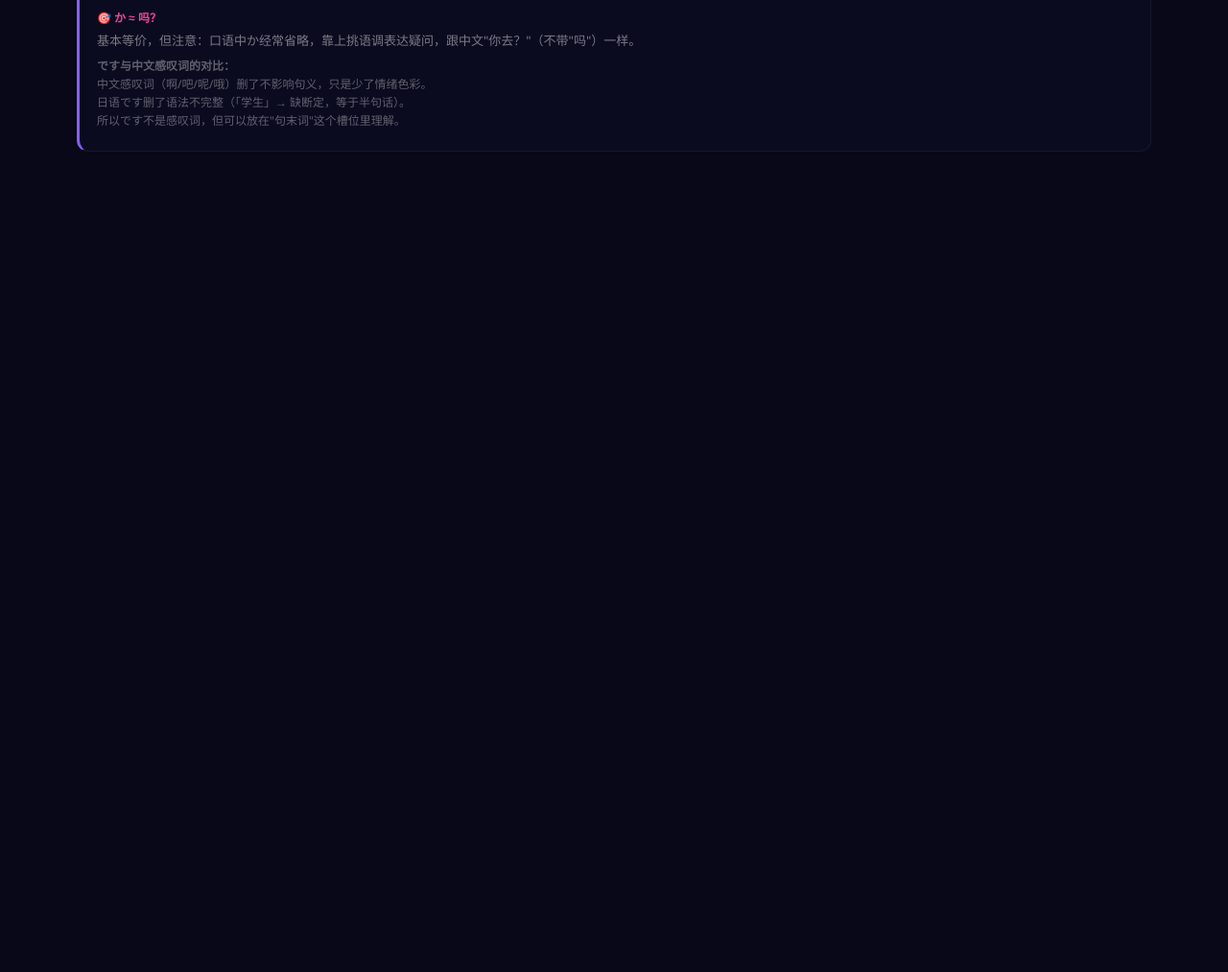
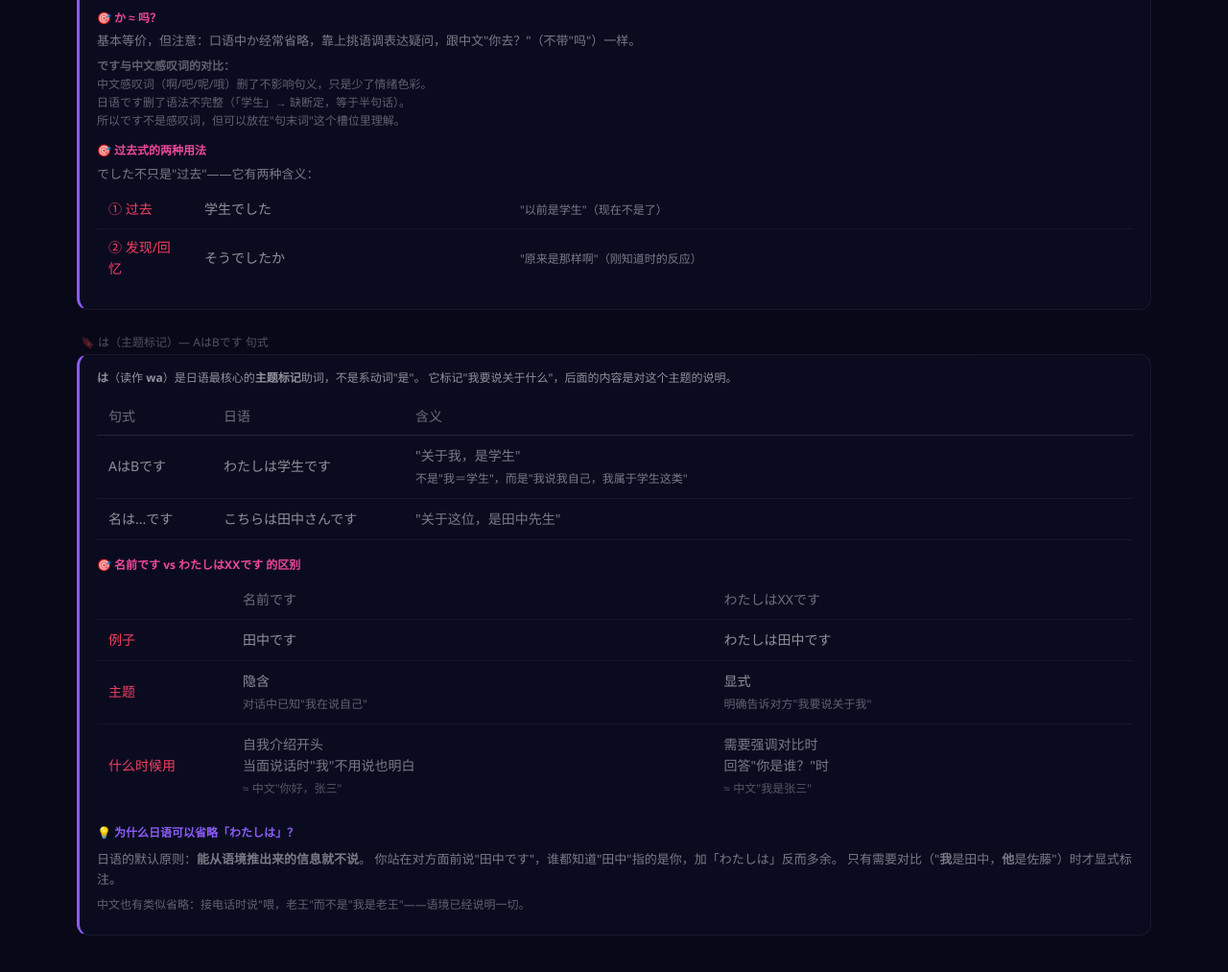
Before and after one commit to klzw12/knowledge-graph-3d, a website: page public/pages/languages/japanese.html in a window 1280 px wide. Shown: the part 1321-2334 px from the top of the page at 96% size. Before the commit the page ends 1575 px from the top, so only its background shows below. Drawn offline with Linux system fonts and the light colour scheme.

Commit message:
feat(jp): add wa topic marker, name desu vs watashi wa, past tense usage notes

```diff
--- a/public/pages/languages/japanese.html
+++ b/public/pages/languages/japanese.html
@@ -235,6 +235,98 @@
           所以です不是感叹词，但可以放在"句末词"这个槽位里理解。
         </p>
 
+        <p style="margin-top:12px;margin-bottom:4px;"><b style="color:#ec4899;">🎯 过去式的两种用法</b></p>
+        <p style="color:rgba(255,255,255,.45);font-size:13px;margin-bottom:6px;">
+          でした不只是"过去"——它有两种含义：
+        </p>
+        <table style="width:100%;border-collapse:collapse;margin:8px 0;font-size:14px;">
+          <tr style="border-bottom:1px solid rgba(255,255,255,.05);">
+            <td style="padding:8px 12px;width:100px;color:#f43f5e;">① 过去</td>
+            <td style="padding:8px 12px;">学生でした</td>
+            <td style="padding:8px 12px;color:rgba(255,255,255,.45);font-size:12px;">"以前是学生"（现在不是了）</td>
+          </tr>
+          <tr>
+            <td style="padding:8px 12px;color:#f43f5e;">② 发现/回忆</td>
+            <td style="padding:8px 12px;">そうでしたか</td>
+            <td style="padding:8px 12px;color:rgba(255,255,255,.45);font-size:12px;">"原来是那样啊"（刚知道时的反应）</td>
+          </tr>
+        </table>
+
+      </div>
+    </div>
+
+    <!-- は -- 主题标记 -->
+    <div class="section-label" style="margin-top:24px;">🔖 は（主题标记）— AはBです 句式</div>
+
+    <div class="child-card" style="border-left:3px solid #8b5cf6;cursor:default;margin-bottom:16px;">
+      <div class="desc-text" style="margin-left:0;color:rgba(255,255,255,.55);">
+
+        <p style="margin-bottom:8px;">
+          <b>は</b>（读作 <b>wa</b>）是日语最核心的<b>主题标记</b>助词，不是系动词"是"。
+          它标记"我要说关于什么"，后面的内容是对这个主题的说明。
+        </p>
+
+        <table style="width:100%;border-collapse:collapse;margin:12px 0;font-size:14px;">
+          <tr style="border-bottom:1px solid rgba(255,255,255,.1);">
+            <th style="padding:8px 12px;text-align:left;color:rgba(255,255,255,.4);font-weight:400;width:120px;">句式</th>
+            <th style="padding:8px 12px;text-align:left;color:rgba(255,255,255,.4);font-weight:400;width:200px;">日语</th>
+            <th style="padding:8px 12px;text-align:left;color:rgba(255,255,255,.4);font-weight:400;">含义</th>
+          </tr>
+          <tr style="border-bottom:1px solid rgba(255,255,255,.05);">
+            <td style="padding:10px 12px;">AはBです</td>
+            <td style="padding:10px 12px;">わたしは学生です</td>
+            <td style="padding:10px 12px;color:rgba(255,255,255,.45);">"关于我，是学生"<br><span style="font-size:12px;">不是"我＝学生"，而是"我说我自己，我属于学生这类"</span></td>
+          </tr>
+          <tr style="border-bottom:1px solid rgba(255,255,255,.05);">
+            <td style="padding:10px 12px;">名は...です</td>
+            <td style="padding:10px 12px;">こちらは田中さんです</td>
+            <td style="padding:10px 12px;color:rgba(255,255,255,.45);">"关于这位，是田中先生"</td>
+          </tr>
+        </table>
+
+        <p style="margin-top:16px;margin-bottom:8px;"><b style="color:#ec4899;">🎯 名前です vs わたしはXXです 的区别</b></p>
+
+        <table style="width:100%;border-collapse:collapse;margin:8px 0;font-size:14px;">
+          <tr style="border-bottom:1px solid rgba(255,255,255,.05);">
+            <th style="padding:8px 12px;width:140px;text-align:left;color:rgba(255,255,255,.4);font-weight:400;"></th>
+            <th style="padding:8px 12px;text-align:left;color:rgba(255,255,255,.4);font-weight:400;">名前です</th>
+            <th style="padding:8px 12px;text-align:left;color:rgba(255,255,255,.4);font-weight:400;">わたしはXXです</th>
+          </tr>
+          <tr style="border-bottom:1px solid rgba(255,255,255,.05);">
+            <td style="padding:10px 12px;color:#f43f5e;">例子</td>
+            <td style="padding:10px 12px;">田中です</td>
+            <td style="padding:10px 12px;">わたしは田中です</td>
+          </tr>
+          <tr style="border-bottom:1px solid rgba(255,255,255,.05);">
+            <td style="padding:10px 12px;color:#f43f5e;">主题</td>
+            <td style="padding:10px 12px;">隐含<br><span style="font-size:12px;color:rgba(255,255,255,.35);">对话中已知"我在说自己"</span></td>
+            <td style="padding:10px 12px;">显式<br><span style="font-size:12px;color:rgba(255,255,255,.35);">明确告诉对方"我要说关于我"</span></td>
+          </tr>
+          <tr>
+            <td style="padding:10px 12px;color:#f43f5e;">什么时候用</td>
+            <td style="padding:10px 12px;color:rgba(255,255,255,.45);">
+              自我介绍开头<br>
+              当面说话时"我"不用说也明白<br>
+              <span style="font-size:12px;color:rgba(255,255,255,.3);">≈ 中文"你好，张三"</span>
+            </td>
+            <td style="padding:10px 12px;color:rgba(255,255,255,.45);">
+              需要强调对比时<br>
+              回答"你是谁？"时<br>
+              <span style="font-size:12px;color:rgba(255,255,255,.3);">≈ 中文"我是张三"</span>
+            </td>
+          </tr>
+        </table>
+
+        <p style="margin-top:16px;margin-bottom:8px;"><b style="color:#8b5cf6;">💡 为什么日语可以省略「わたしは」？</b></p>
+        <p style="color:rgba(255,255,255,.45);font-size:13px;margin-bottom:6px;">
+          日语的默认原则：<b>能从语境推出来的信息就不说</b>。
+          你站在对方面前说"田中です"，谁都知道"田中"指的是你，加「わたしは」反而多余。
+          只有需要对比（"<b>我</b>是田中，<b>他</b>是佐藤"）时才显式标注。
+        </p>
+        <p style="color:rgba(255,255,255,.35);font-size:12px;">
+          中文也有类似省略：接电话时说"喂，老王"而不是"我是老王"——语境已经说明一切。
+        </p>
+
       </div>
     </div>
 
```
